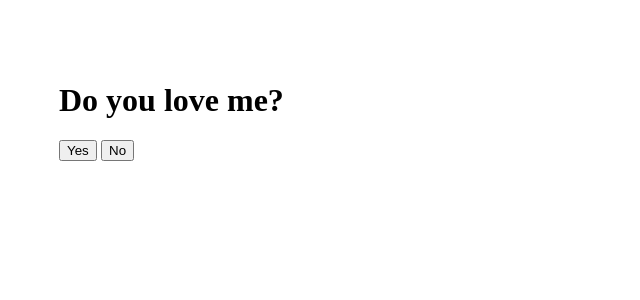
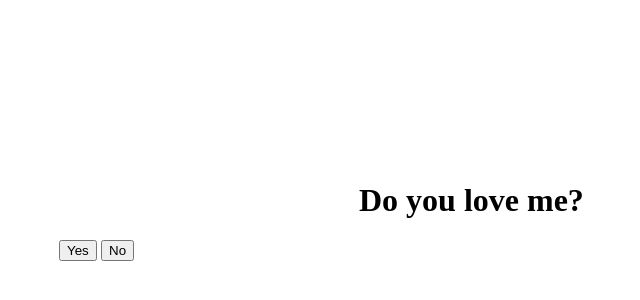
Before and after one commit to nguyenha265/nguyenha18, a plain HTML site: page index.html in a window 1280 px wide. Shown: the part 144-444 px from the top of the page, without its empty margins (449-1089 px from the left). Drawn offline with Linux system fonts and the light colour scheme.

Commit message:
Update index.html

```diff
--- a/index.html
+++ b/index.html
@@ -6,7 +6,7 @@
 </head>
 <body>
 <img src=""id="anh"/>
-<h1 style="margin-left: 500px;margin-top:200px;">Do you love me?</h1>
+<h1 style="margin-left: 800px;margin-top:300px;">Do you love me?</h1>
 <input type="button" id="chay" style="position:absolute;left: 550px;" onmouseover="chuyen()" value="No"/>
 <input type="button"style="margin-left: 500px" onclick="hien()"value="Yes"/>
 <script>
```
